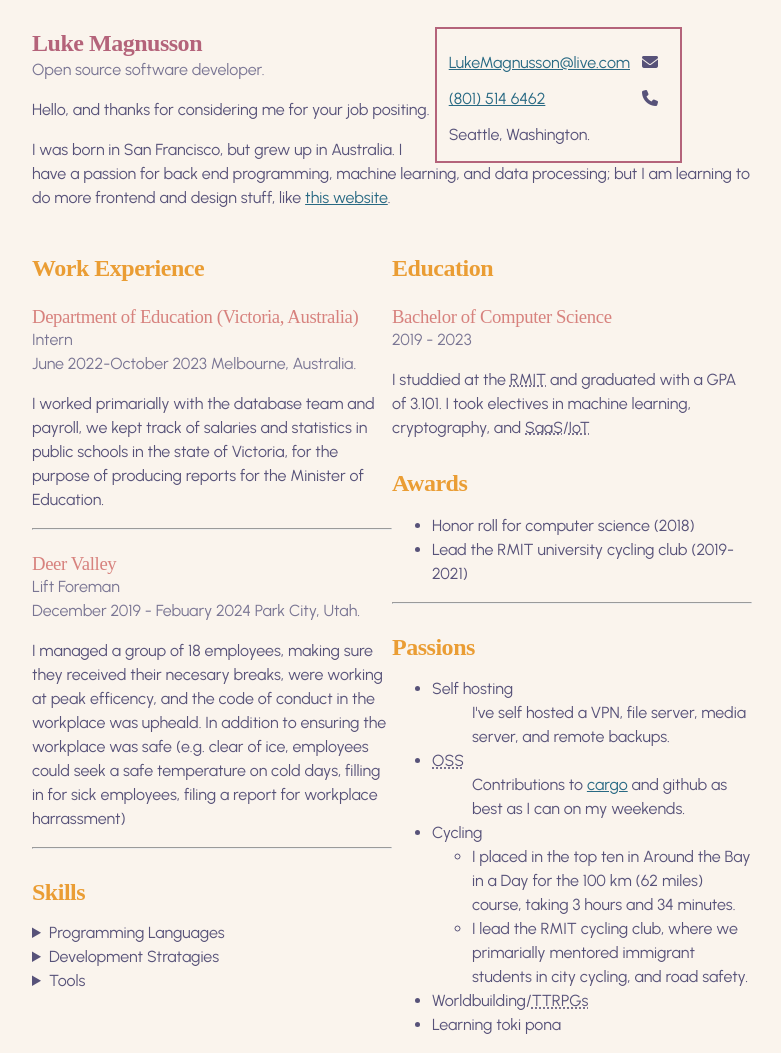
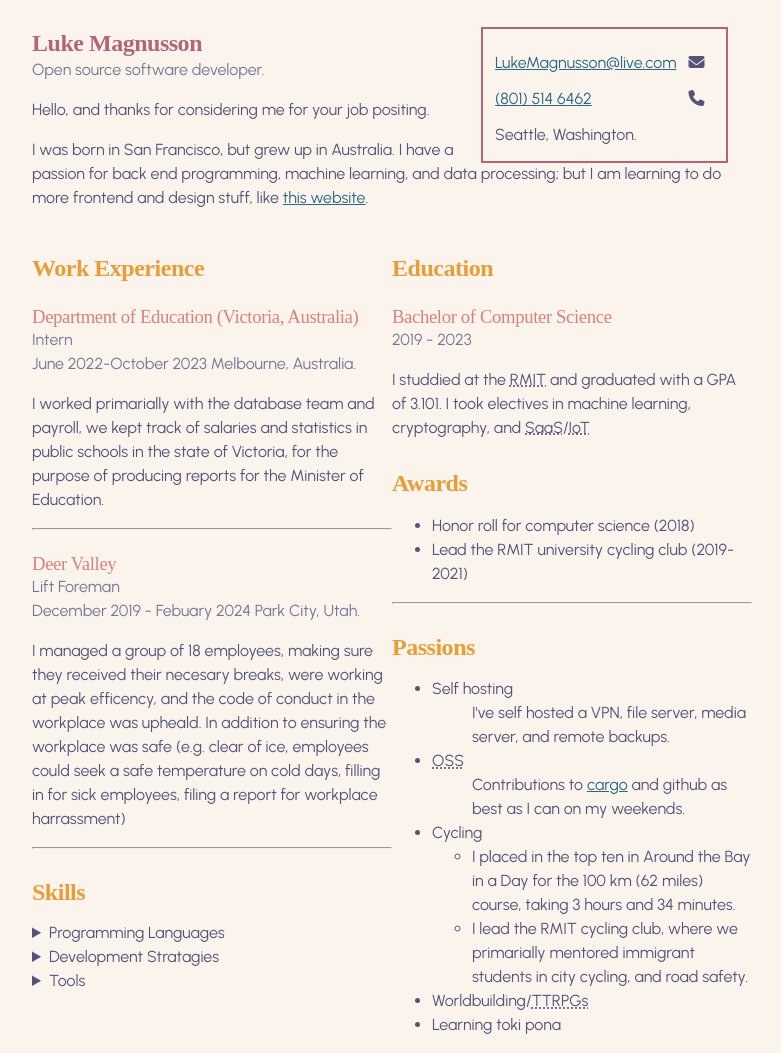
Before and after one commit to 2sugarcubes/2sugarcubes.github.io, a Jekyll site: the page built from resume.html, in a window 1280 px wide. Shown: the whole page, without its empty margins (248-1029 px from the left). Built offline with Jekyll 4.4.1, drawn with Linux system fonts in a browser that asks for light colours; nearby versions of some CDN libraries; some web fonts are replaced.

Commit message:
Fixed spacing for aside and main

```diff
--- a/css/style.css
+++ b/css/style.css
@@ -229,11 +229,22 @@
 aside {
   float: right;
   padding: 10px;
-  margin: 0 10% 0 0;
+  margin-right: max(10px, 2vw);
   outline: 2px;
   outline-style: solid;
   outline-color: var(--rp-love);
 }
+
+@media (max-width: 900px) {
+  main {
+    margin: 2%;
+  }
+  aside {
+    float: none;
+    margin: 2%;
+  }
+}
+
 hgroup {
   color: var(--rp-subtle);
   margin-bottom: 16px;
```
